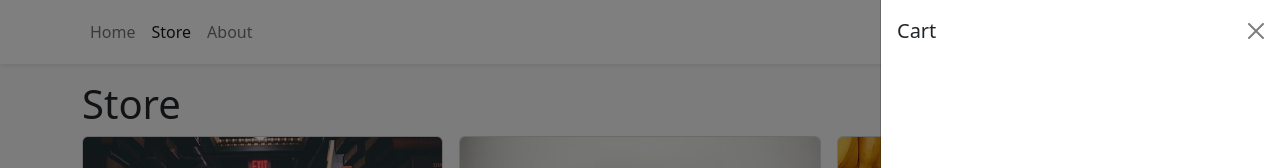
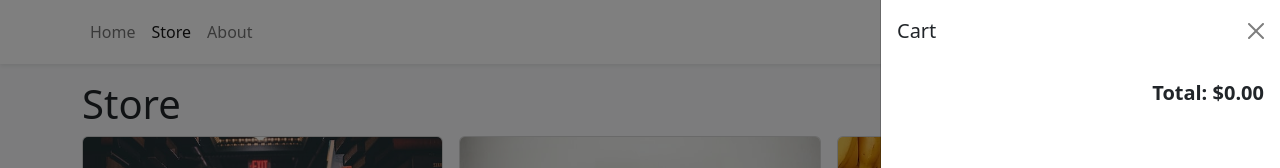
Before and after one commit to cmdcjones/shopping-cart-app, a React (Vite) app: page /store in a window 1280 px wide. Both pictures are taken after a click on the button 1174 px from the left and 32 px from the top of the page. Shown: the top 168 px of the page. Built offline with nearby package versions, Linux system fonts and the light colour scheme.

Commit message:
create total for ShoppingCart component

```diff
--- a/src/components/ShoppingCart.tsx
+++ b/src/components/ShoppingCart.tsx
@@ -1,6 +1,8 @@
 import { Offcanvas, Stack } from "react-bootstrap";
 import { useShoppingCart } from "../context/ShoppingCartContext";
 import { CartItem } from "../components/CartItem";
+import { formatCurrency } from "../utilities/formatCurrency";
+import storeItems from "../data/items.json"
 
 type ShoppingCartProps = {
   isOpen: boolean
@@ -17,8 +19,14 @@
         <Stack gap={3}>
           {cartItems.map(item => (
             <CartItem key={item.id} {...item} />
-            ))
-          }
+          ))}
+          <div className="ms-auto fw-bold fs-5">
+            Total: { formatCurrency(
+              cartItems.reduce((total, cartItem) => {
+                const item = storeItems.find(item => item.id === cartItem.id);
+                return total + (item?.price || 0) * cartItem.quantity}, 0)
+             )}
+          </div>
         </Stack>
       </Offcanvas.Body>
     </Offcanvas>
```
